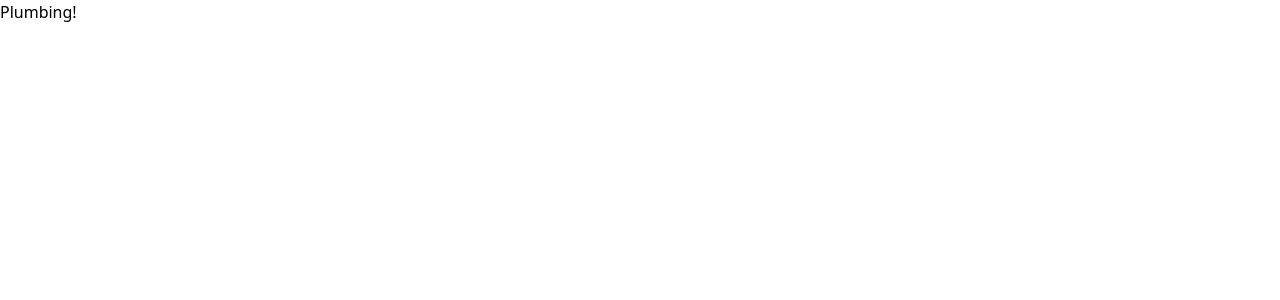
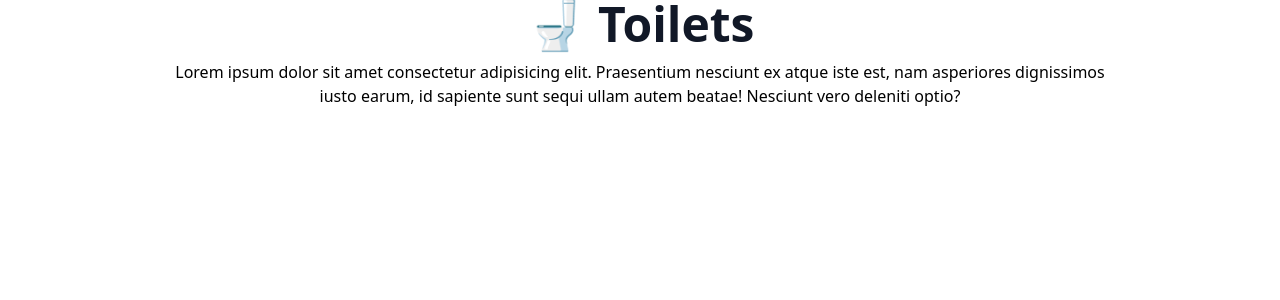
Before and after one commit to adamgarscadden/plumbing, a React (Create React App) app: page / in a window 1280 px wide. Shown: the top 300 px of the page. Built offline with nearby package versions, Linux system fonts and the light colour scheme.

Commit message:
V1: Replace intro with placeholder

```diff
--- a/src/App.js
+++ b/src/App.js
@@ -2,7 +2,14 @@ function App() {
   return (
     <div className="App">
       <header className="App-header">
-        <p>Plumbing!</p>
+        <h1 className="text-5xl font-bold text-gray-900 w-full m-auto mb-3 text-center">
+          🚽 Toilets
+        </h1>
+        <p className="mb-10 w-3/4 text-center m-auto">
+          Lorem ipsum dolor sit amet consectetur adipisicing elit. Praesentium
+          nesciunt ex atque iste est, nam asperiores dignissimos iusto earum, id
+          sapiente sunt sequi ullam autem beatae! Nesciunt vero deleniti optio?
+        </p>
       </header>
     </div>
   );
```
